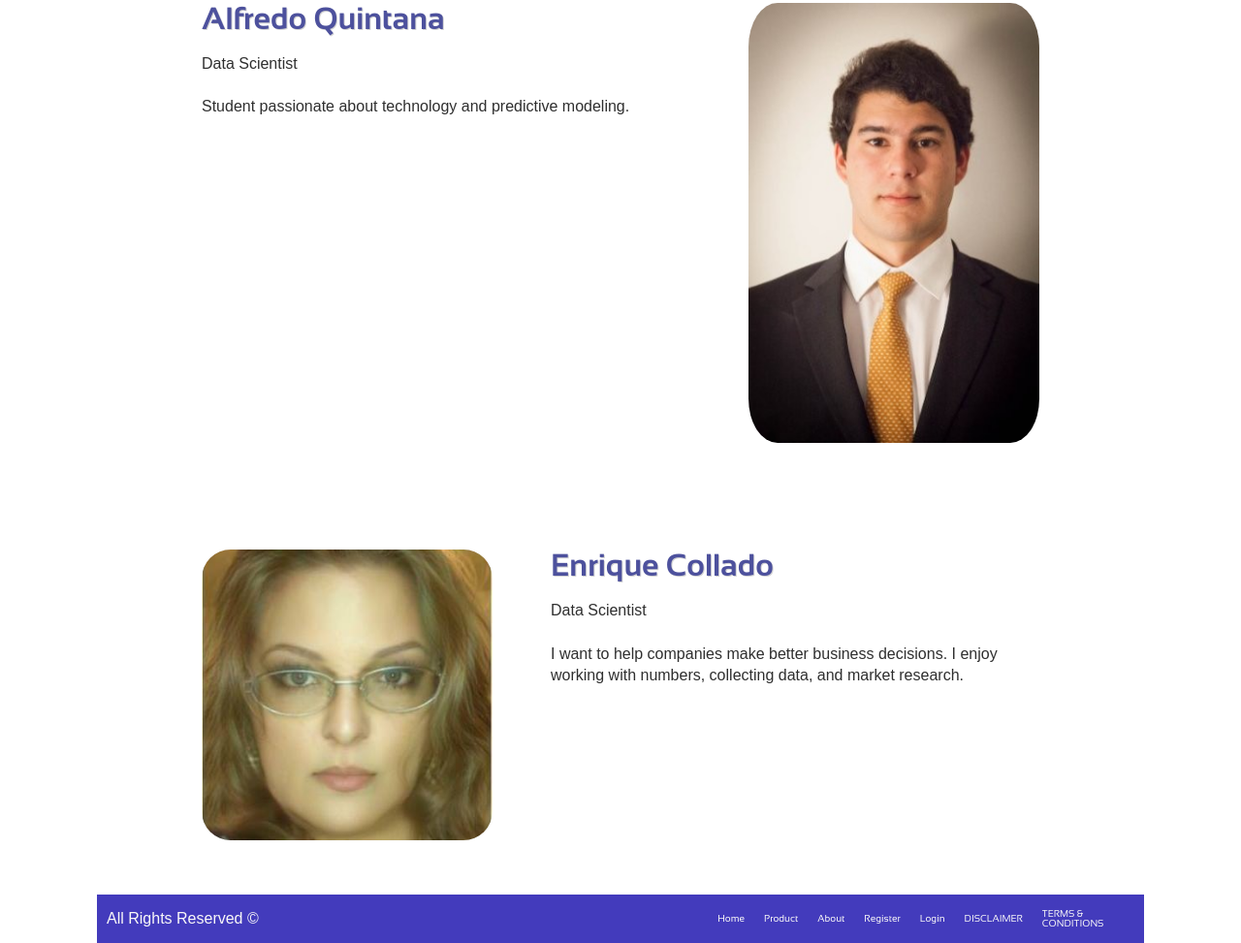
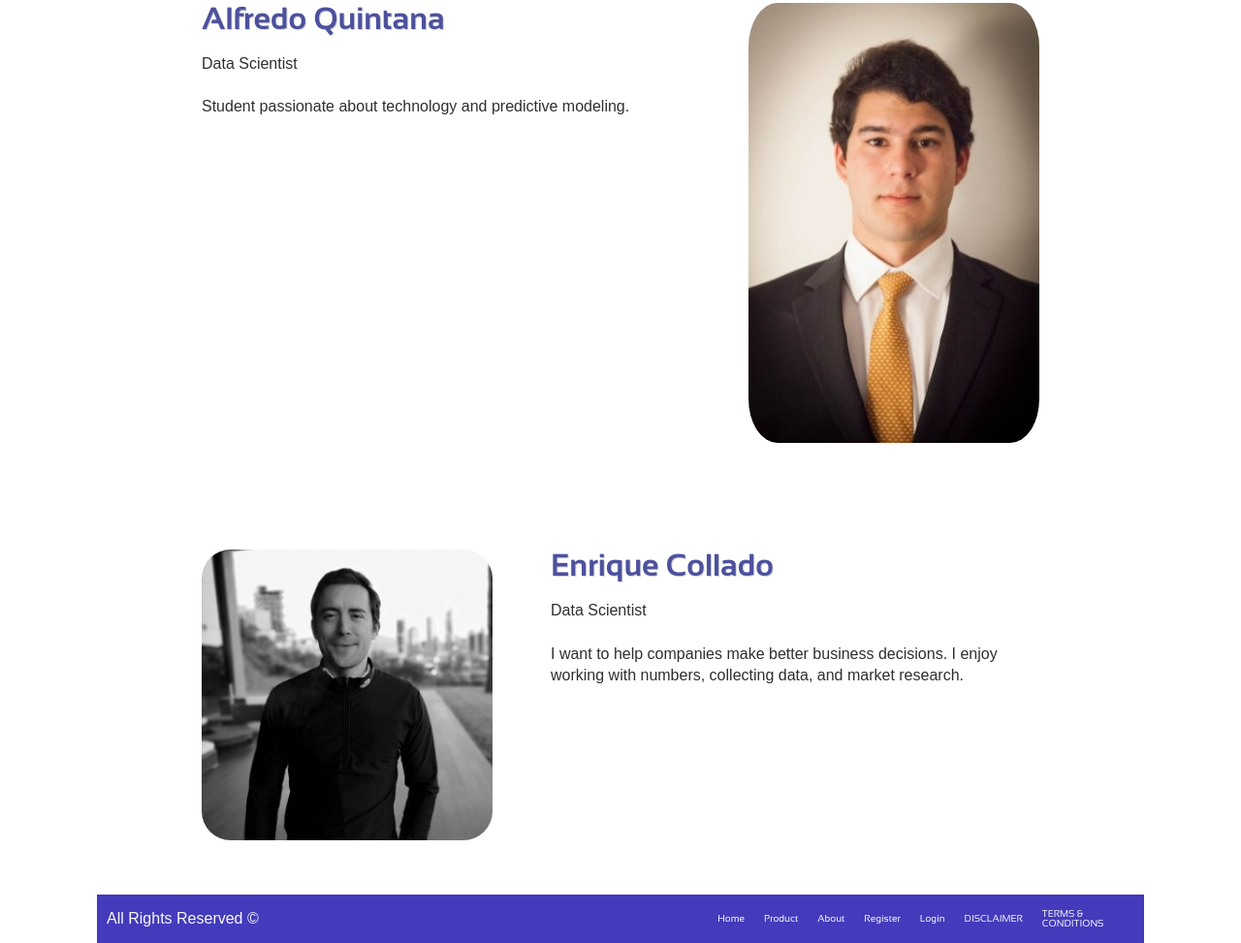
Before and after one commit to Business-Recommendation/web-ui, a website: page about.html in a window 1280 px wide. Shown: the part 4463-5436 px from the top of the page at 97% size. Drawn offline with Linux system fonts and the light colour scheme.

Commit message:
added enrique pic

```diff
--- a/about.html
+++ b/about.html
@@ -208,7 +208,7 @@
         </section>
         <section class="team-member column-regular">
           <div class="bioPhotoLeft">
-            <img src="/img/melissa.jpg" alt="Melissa Kemp" />
+            <img src="/img/enrique.jpg" alt="Melissa Kemp" />
           </div>
           <div class="bioTextRight">
             <h2>Enrique Collado</h2>
```
